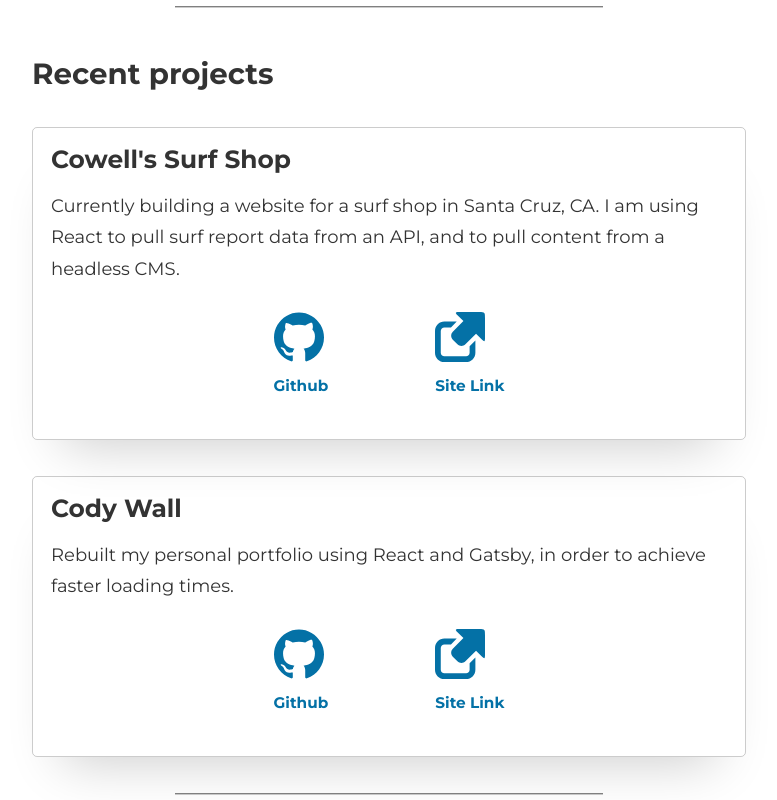
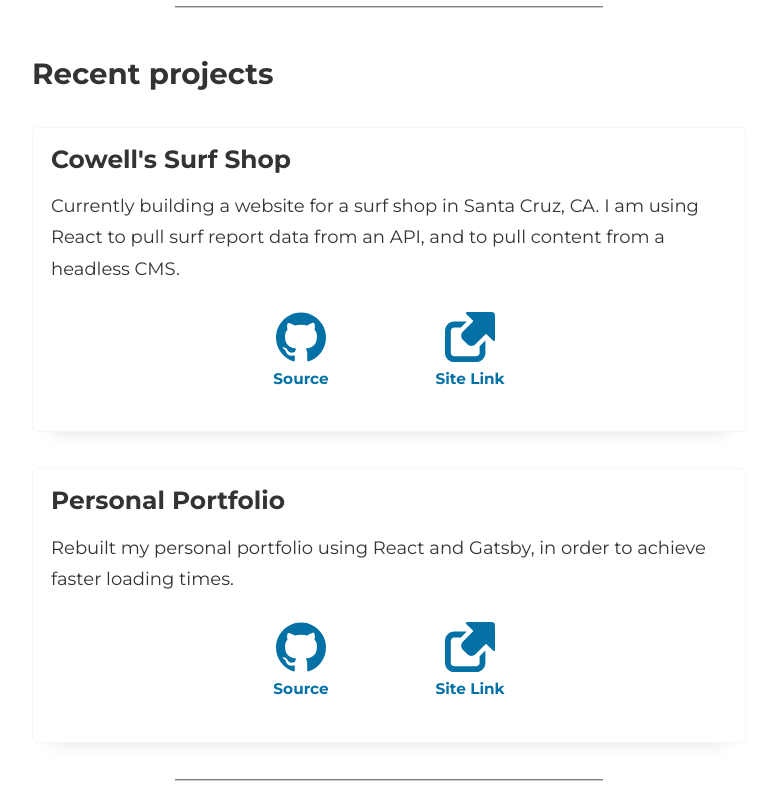
Before and after one commit to codywall/personal-portfolio, a Gatsby site: page / in a window 1280 px wide. Shown: the part 800-1600 px from the top of the page, without its empty margins (251-1028 px from the left). Built offline with nearby package versions, Linux system fonts and the light colour scheme; Gatsby itself is replaced by a stand-in of ours.

Commit message:
Align link captions

```diff
--- a/src/components/projects.js
+++ b/src/components/projects.js
@@ -6,11 +6,11 @@ import cody from '../images/cody-preview.png';
 import github from '../images/icons/github-logo.svg';
 import externalLink from '../images/icons/link.svg';
 import device from '../utils/breakpoints';
+import colors from '../utils/colors';
 
 const projects = [
   {
     name: "Cowell's Surf Shop",
-    projectType: 'Retail store website',
     description:
       'Currently building a website for a surf shop in Santa Cruz, CA. I am using React to pull surf report data from an API, and to pull content from a headless CMS.',
     url: 'https://cowells-prismic.netlify.com/',
@@ -18,8 +18,7 @@ const projects = [
     imgUrl: cowells
   },
   {
-    name: 'Cody Wall',
-    projectType: 'Personal portfolio',
+    name: 'Personal Portfolio',
     description:
       'Rebuilt my personal portfolio using React and Gatsby, in order to achieve faster loading times.',
     url: 'https://www.codywall.com',
@@ -30,8 +29,8 @@ const projects = [
 
 const ProjectCard = styled('div')`
   border-radius: 5px;
-  border: 1px solid rgba(0, 0, 0, 0.2);
-  box-shadow: 0 35px 50px -30px rgba(0, 0, 0, 0.2);
+  border: 1.5px solid ${colors.lightgrey};
+  box-shadow: 0 15px 20px -20px rgba(0, 0, 0, 0.2);
   margin: 2rem 0;
   padding: 1rem;
 
@@ -43,6 +42,12 @@ const ProjectCard = styled('div')`
 
     @media only screen and (${device.tablet}) {
       width: 50%;
+    }
+
+    .icon {
+      display: flex;
+      flex-direction: column;
+      align-items: center;
     }
 
     a img {
@@ -63,12 +68,16 @@ const Projects = () => (
         <p>{project.description}</p>
         <div className="icons-wrapper">
           <a href={project.githubUrl}>
-            <img src={github} alt="" />
-            <h5>Github</h5>
+            <div className="icon">
+              <img src={github} alt="" />
+              <h5>Source</h5>
+            </div>
           </a>
           <a href={project.url}>
-            <img src={externalLink} alt="" />
-            <h5>Site Link</h5>
+            <div className="icon">
+              <img src={externalLink} alt="" />
+              <h5>Site Link</h5>
+            </div>
           </a>
         </div>
       </ProjectCard>
```
